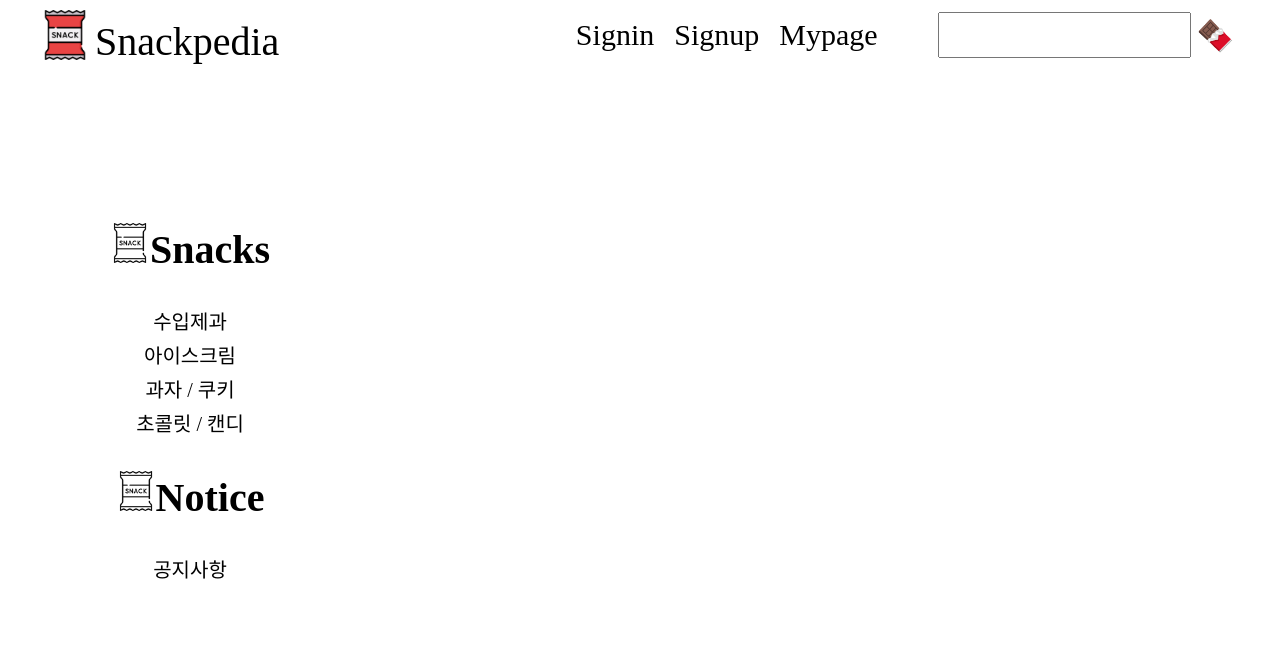
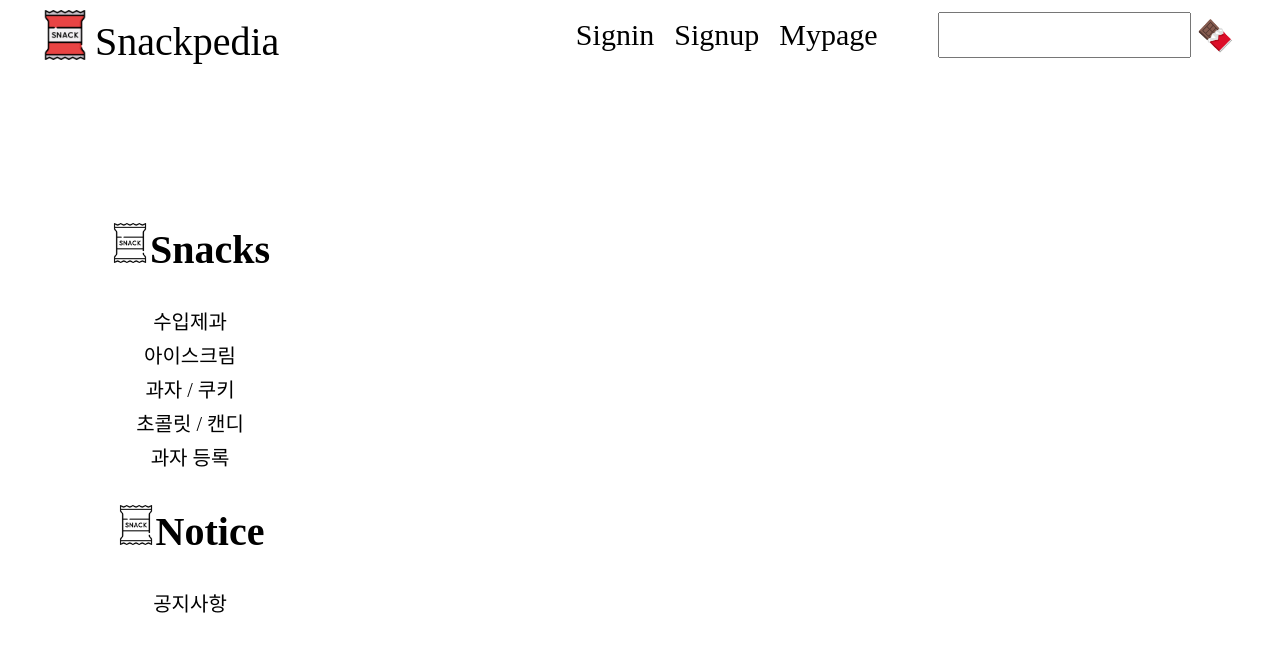
Before and after one commit to JChan91/snackpedia, a React (Create React App) app: page / in a window 1280 px wide. Shown: the top 652 px of the page. Built offline with nearby package versions, Linux system fonts and the light colour scheme.

Commit message:
minjung-Kim

```diff
--- a/src/components/App.js
+++ b/src/components/App.js
@@ -8,6 +8,7 @@ import SnackDetail from "./SnackDetail";
 import "../css/App.css";
 import "../css/SideBar.css";
 import "../css/NavBar.css";
+import SnackRegister from "./SnackRegister";
 import logo from "../images/snack.png";
 import colorLogo from "../images/color_snack.png";
 
@@ -88,6 +89,11 @@ function App() {
                 초콜릿 / 캔디
               </Link>
             </li>
+            <li>
+              <Link to="/SnackRegister" className="sidebar-link">
+                과자 등록
+              </Link>
+            </li>
           </ul>
 
           <h1>
@@ -118,7 +124,7 @@ function App() {
               return <SnackList snacks={mockData} />;
             }}
           />
-
+          <Route path="/SnackRegister" component={SnackRegister} />
           <Route path="/snack/detail/:id" component={SnackDetail} />
         </Switch>
       </div>
```
